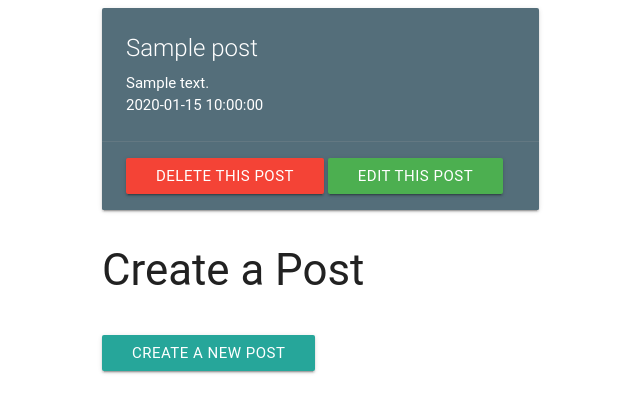
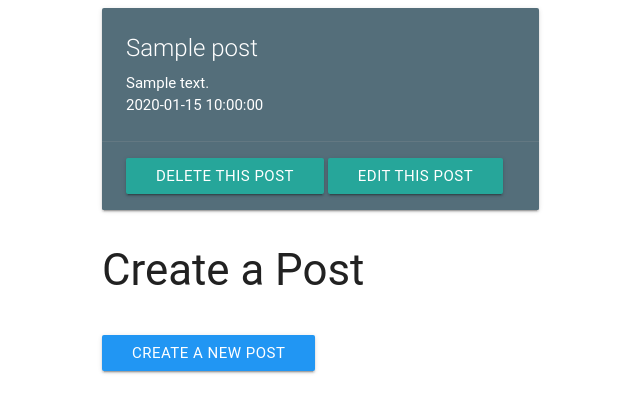
Before and after one commit to isslerman/php-blog-materializecss, a PHP site: page /view.php in a window 1280 px wide. Shown: the top 413 px of the page, without its empty margins (90-730 px from the left). Run offline with PHP 8.4, Linux system fonts and the light colour scheme; tables that the repository leaves empty or names only in its code hold one stand-in row (values such as "Sample post"); some libraries are stand-ins or nearby versions; some web fonts are replaced.

Commit message:
jQuery fixed
:D

```diff
--- a/view.php
+++ b/view.php
@@ -8,13 +8,15 @@ include_once("db.php");
 <!-- Latest compiled and minified CSS -->
 <!--<link rel="stylesheet" href="https://maxcdn.bootstrapcdn.com/bootstrap/3.3.6/css/bootstrap.min.css">-->
  <!-- Compiled and minified CSS -->
-  <link rel="stylesheet" href="https://cdnjs.cloudflare.com/ajax/libs/materialize/0.97.5/css/materialize.min.css">
-
-  <!-- Compiled and minified JavaScript -->
-  <script src="https://cdnjs.cloudflare.com/ajax/libs/materialize/0.97.5/js/materialize.min.js"></script>
+  <link rel="stylesheet" href="https://cdnjs.cloudflare.com/ajax/libs/materialize/0.97.5/css/materialize.min.css" media="screen,projection">
+  <link href="http://fonts.googleapis.com/icon?family=Material+Icons" rel="stylesheet">
+  <meta name="viewport" content="width=device-width, initial-scale=1.0"/>
 	<title>My Blog</title>
 </head>
 <body>
+      <!--Import jQuery before materialize.js-->
+      <script type="text/javascript" src="https://code.jquery.com/jquery-2.1.1.min.js"></script>
+      <script src="https://cdnjs.cloudflare.com/ajax/libs/materialize/0.97.5/js/materialize.min.js"></script>
 <div class="container">
 <?php
 	$sql = "SELECT * FROM posts ORDER BY id DESC";
@@ -50,8 +52,8 @@ if(mysqli_num_rows($result)>0){
 		              <p>".$row["date"]."</p>
 		            </div>
 				     <div class=\"card-action\">
-		              <a href=\"delete.php?del=$id\" class=\"waves-effect waves-light btn red\">Delete this Post</a>
-		              <a href=\"edit.php?edit=$id\" class=\"waves-effect waves-light btn green\">Edit this Post</a>
+		              <a href=\"delete.php?del=$id\" class=\"waves-effect waves-light btn\">Delete this Post</a>
+		              <a href=\"edit.php?edit=$id\" class=\"waves-effect waves-light btn\">Edit this Post</a>
 		            </div>
 		          </div>
 		        </div>
@@ -71,7 +73,7 @@ $db->close();
 
 <h3> Create a Post</h3>
 <br />
-<a href="post.php" target="_blank" class="waves-effect waves-light btn">Create a New Post</a>
+<a href="post.php" target="_blank" class="waves-effect waves-light btn blue">Create a New Post</a>
 </div>
 </body>
 </html>
```
